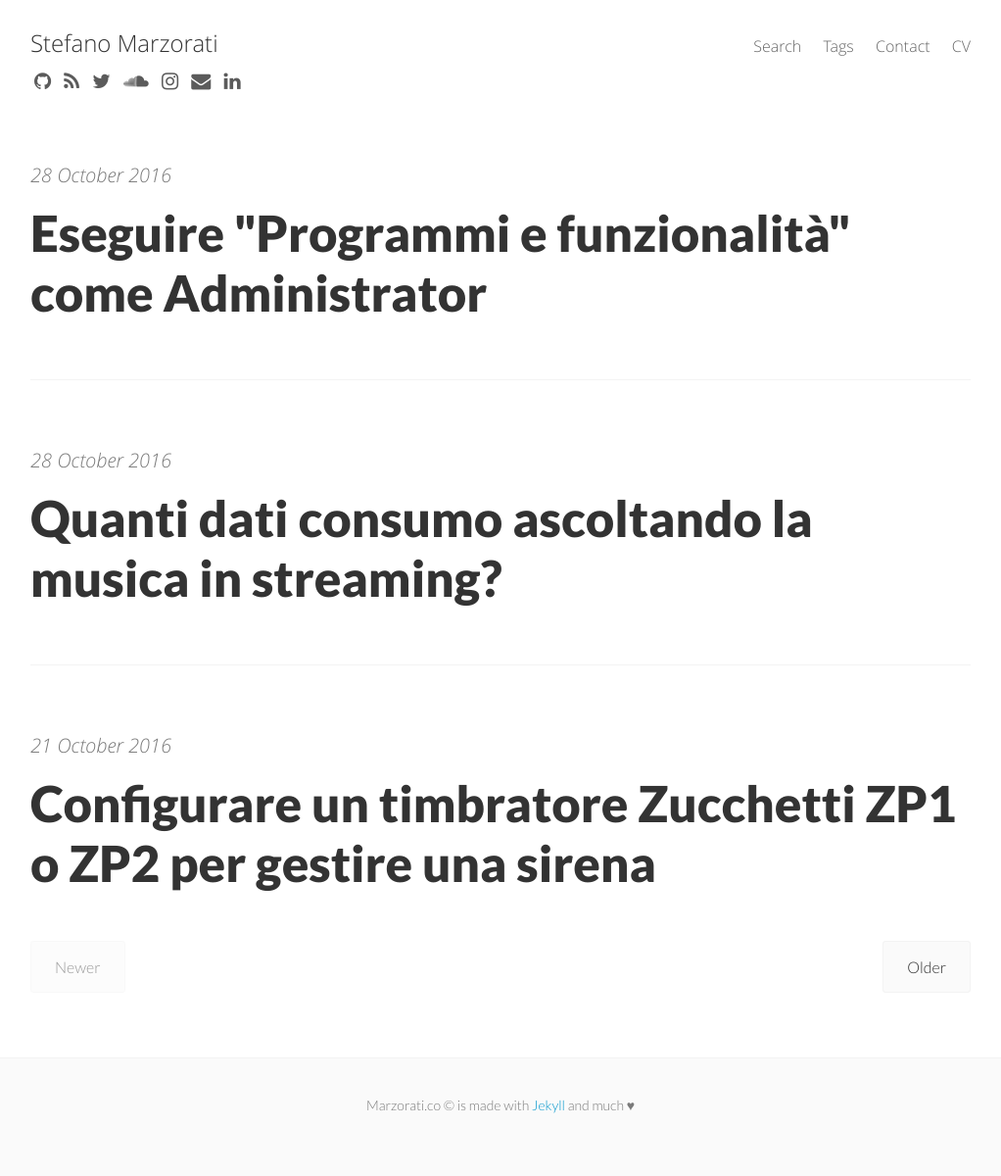
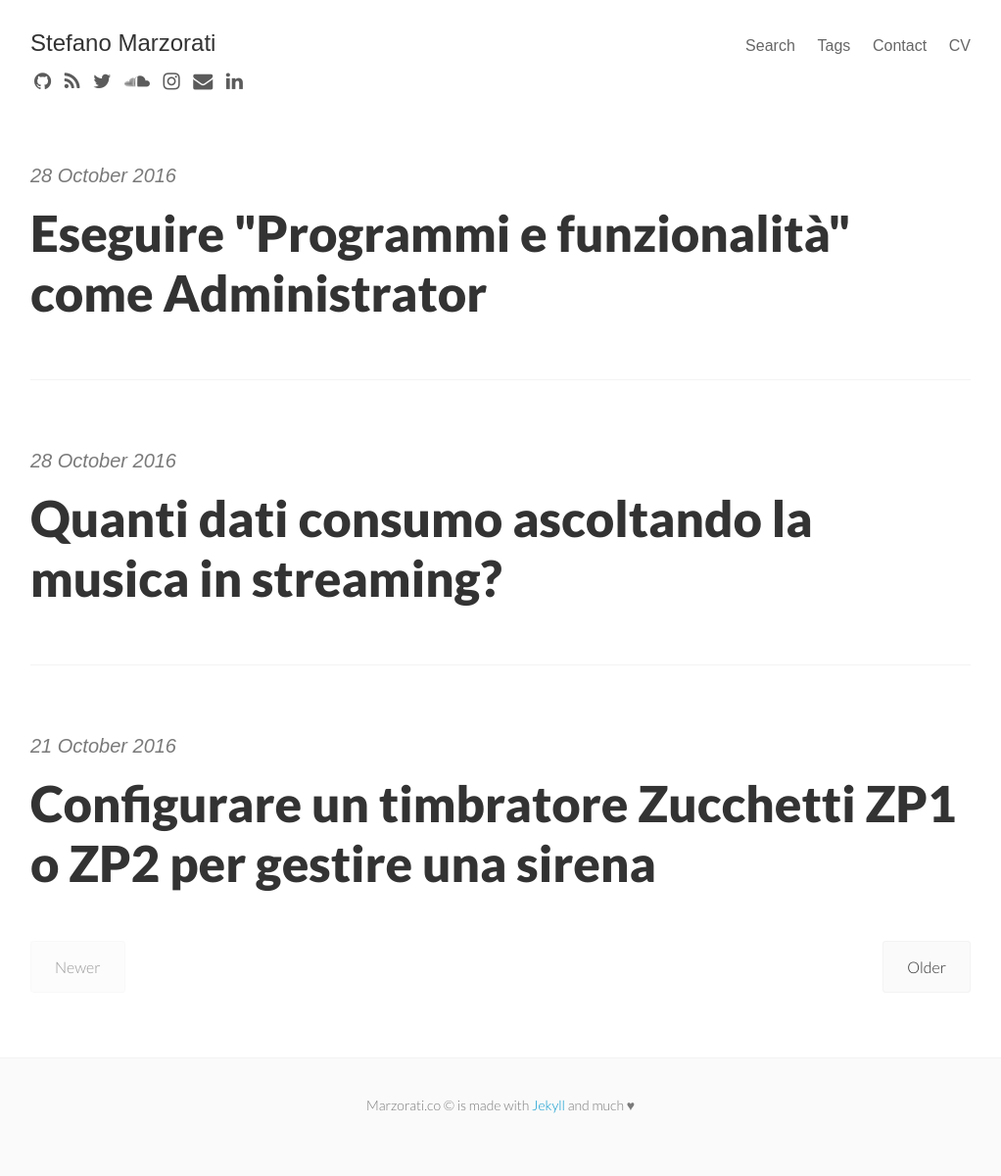
Before and after one commit to marste/Blog, a Jekyll site: the page built from index.html, in a window 1280 px wide. Shown: the whole page at 98% size, without its empty margins (129-1151 px from the left). Built offline with Jekyll 4.4.1, drawn with Linux system fonts in a browser that asks for light colours; nearby versions of some CDN libraries; some web fonts are replaced; the list of posts is cut into pages by our own code.

```diff
--- a/_sass/_main.scss
+++ b/_sass/_main.scss
@@ -14,7 +14,7 @@
 */
 
 body {
-  font-family: 'Open Sans', sans-serif;
+  font-family: 'Work Sans', sans-serif;
 }
 
 html, body {
--- /dev/null
+++ b/_sass/_montserrat.scss
@@ -0,0 +1,16 @@
+/* latin */
+@font-face {
+  font-family: 'Montserrat';
+  font-style: normal;
+  font-weight: 400;
+  src: local('Montserrat-Regular'), url(https://fonts.gstatic.com/s/montserrat/v7/zhcz-_WihjSQC0oHJ9TCYPk_vArhqVIZ0nv9q090hN8.woff2) format('woff2');
+  unicode-range: U+0000-00FF, U+0131, U+0152-0153, U+02C6, U+02DA, U+02DC, U+2000-206F, U+2074, U+20AC, U+2212, U+2215, U+E0FF, U+EFFD, U+F000;
+}
+/* latin */
+@font-face {
+  font-family: 'Montserrat';
+  font-style: normal;
+  font-weight: 700;
+  src: local('Montserrat-Bold'), url(https://fonts.gstatic.com/s/montserrat/v7/IQHow_FEYlDC4Gzy_m8fcoWiMMZ7xLd792ULpGE4W_Y.woff2) format('woff2');
+  unicode-range: U+0000-00FF, U+0131, U+0152-0153, U+02C6, U+02DA, U+02DC, U+2000-206F, U+2074, U+20AC, U+2212, U+2215, U+E0FF, U+EFFD, U+F000;
+}
--- /dev/null
+++ b/_sass/_work_sans.scss
@@ -0,0 +1,16 @@
+/* latin-ext */
+@font-face {
+  font-family: 'Work Sans';
+  font-style: normal;
+  font-weight: 400;
+  src: local('Work Sans'), local('WorkSans-Regular'), url(http://fonts.gstatic.com/s/worksans/v2/WB2LNay3rHMH1zU8UJnUHBJtnKITppOI_IvcXXDNrsc.woff2) format('woff2');
+  unicode-range: U+0100-024F, U+1E00-1EFF, U+20A0-20AB, U+20AD-20CF, U+2C60-2C7F, U+A720-A7FF;
+}
+/* latin */
+@font-face {
+  font-family: 'Work Sans';
+  font-style: normal;
+  font-weight: 400;
+  src: local('Work Sans'), local('WorkSans-Regular'), url(http://fonts.gstatic.com/s/worksans/v2/ElUAY9q6T0Ayx4zWzW63VFtXRa8TVwTICgirnJhmVJw.woff2) format('woff2');
+  unicode-range: U+0000-00FF, U+0131, U+0152-0153, U+02C6, U+02DA, U+02DC, U+2000-206F, U+2074, U+20AC, U+2212, U+2215, U+E0FF, U+EFFD, U+F000;
+}
--- a/css/pixyll.scss
+++ b/css/pixyll.scss
@@ -8,3 +8,5 @@
 @import "main";
 @import "solarized-dark";
 @import "open_sans";
+@import "montserrat";
+@import "work_sans";
```
